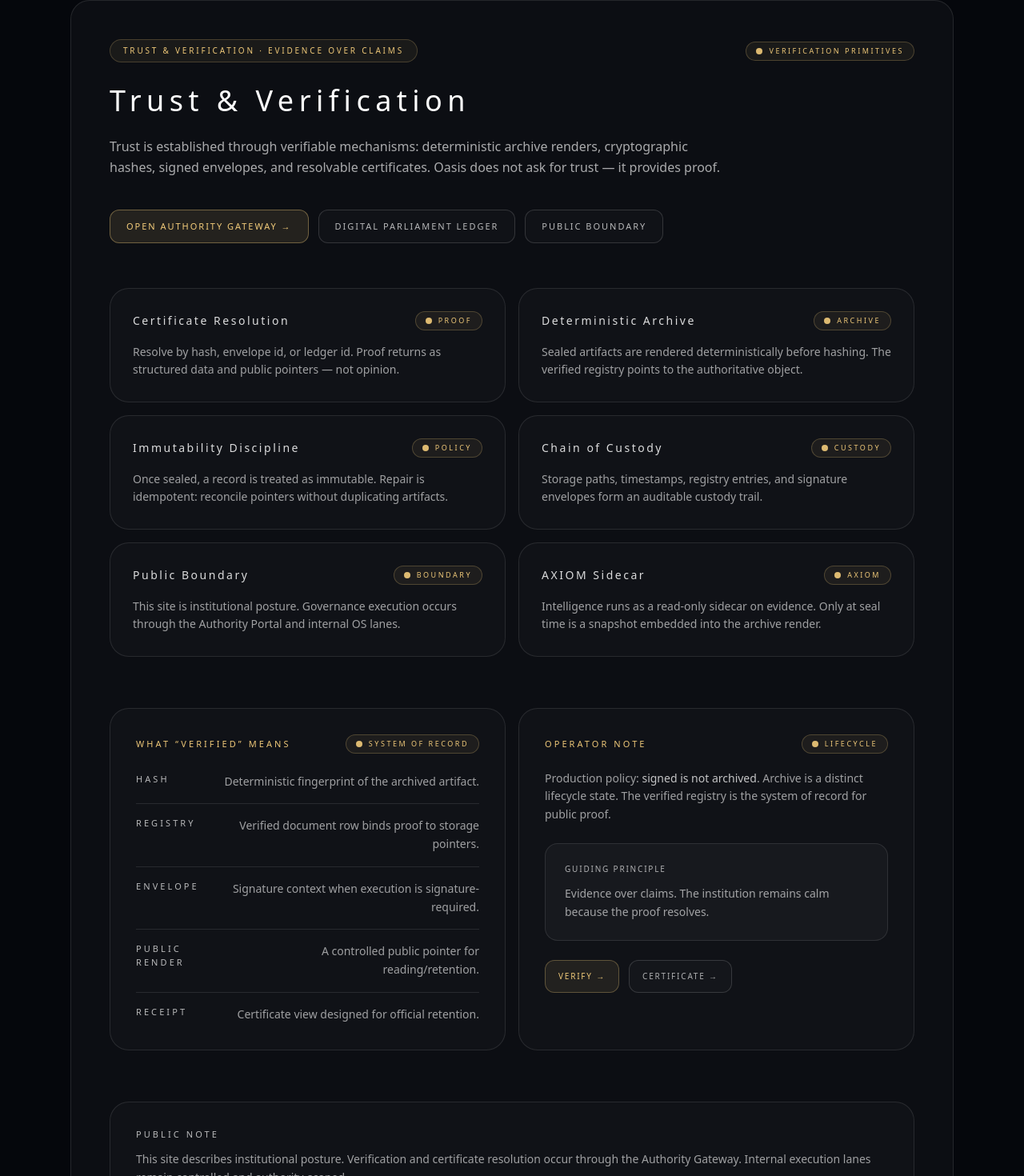
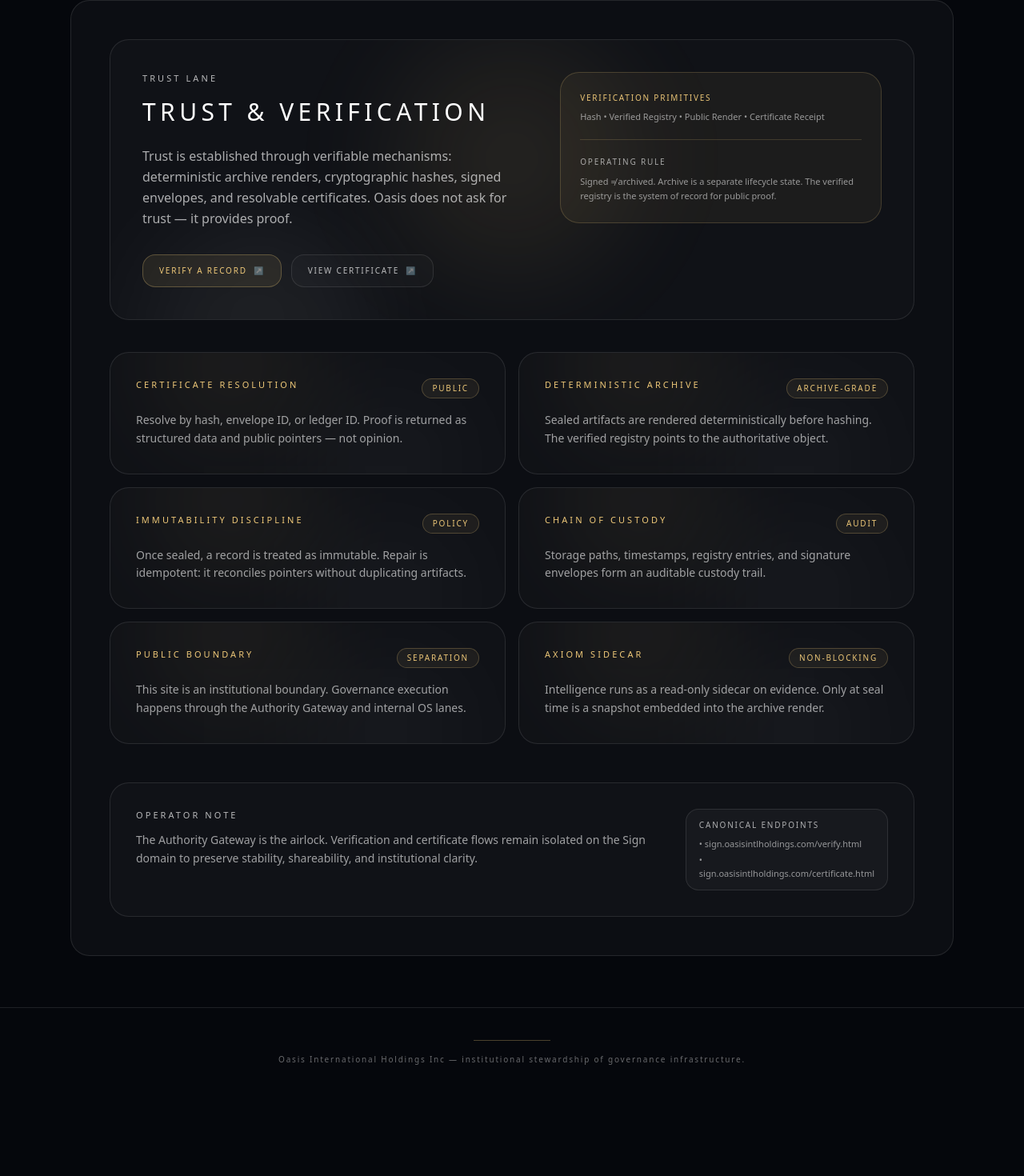
Before and after one commit to oasisinternationalholdingsinc-cyber/oasis-holdings, a Next.js app: page /trust in a window 1280 px wide. Shown: the part 181-1651 px from the top of the page at 80% size. After the commit the page ends 1553 px from the top, so only its background shows below. Built offline with nearby package versions, Linux system fonts and the light colour scheme.

Commit message:
Polish Trust page: emblem depth + ledger-grade panels

```diff
--- a/src/app/trust/page.tsx
+++ b/src/app/trust/page.tsx
@@ -1,268 +1,223 @@
+// src/app/trust/page.tsx
 import InstitutionalFrame from '@/components/InstitutionalFrame';
 import Link from 'next/link';
 
-function Emblem() {
+function Panel({
+  title,
+  body,
+  badge,
+}: {
+  title: string;
+  body: string;
+  badge?: string;
+}) {
   return (
-    <svg
-      aria-hidden
-      viewBox='0 0 600 600'
-      className='pointer-events-none absolute left-1/2 top-6 -z-10 h-[520px] w-[520px] -translate-x-1/2 opacity-[0.18] blur-[0.35px]'
-    >
-      <defs>
-        <radialGradient id='tg' cx='50%' cy='35%' r='70%'>
-          <stop offset='0%' stopColor='rgba(255,214,128,.18)' />
-          <stop offset='55%' stopColor='rgba(255,214,128,.07)' />
-          <stop offset='100%' stopColor='rgba(255,214,128,0)' />
-        </radialGradient>
-      </defs>
+    <div className='relative overflow-hidden rounded-3xl border border-white/10 bg-white/[0.02] p-8'>
+      <div className='pointer-events-none absolute inset-0 opacity-[0.55]'>
+        <div className='absolute -top-24 left-10 h-56 w-56 rounded-full bg-[rgba(255,214,128,.10)] blur-3xl' />
+        <div className='absolute -bottom-24 right-8 h-56 w-56 rounded-full bg-white/[0.06] blur-3xl' />
+      </div>
 
-      <circle cx='300' cy='300' r='210' fill='url(#tg)' />
-      <circle
-        cx='300'
-        cy='300'
-        r='208'
-        fill='none'
-        stroke='rgba(255,214,128,.22)'
-        strokeWidth='1.2'
-      />
-      <circle
-        cx='300'
-        cy='300'
-        r='178'
-        fill='none'
-        stroke='rgba(255,214,128,.16)'
-        strokeWidth='1'
-        strokeDasharray='2 6'
-      />
-      <circle
-        cx='300'
-        cy='300'
-        r='128'
-        fill='none'
-        stroke='rgba(255,214,128,.10)'
-        strokeWidth='1'
-      />
-      {[
-        [300, 70, 300, 98],
-        [300, 502, 300, 530],
-        [70, 300, 98, 300],
-        [502, 300, 530, 300],
-      ].map((d, i) => (
-        <line
-          key={i}
-          x1={d[0]}
-          y1={d[1]}
-          x2={d[2]}
-          y2={d[3]}
-          stroke='rgba(255,214,128,.22)'
-          strokeWidth='1'
-        />
-      ))}
-      <path
-        d='M210 335c18-78 64-125 90-125s72 47 90 125'
-        fill='none'
-        stroke='rgba(255,214,128,.18)'
-        strokeWidth='1.4'
-      />
-      <path
-        d='M230 360h140'
-        fill='none'
-        stroke='rgba(255,214,128,.12)'
-        strokeWidth='1'
-      />
-    </svg>
-  );
-}
+      <div className='relative'>
+        <div className='flex items-start justify-between gap-6'>
+          <div className='text-[11px] tracking-widemax text-[rgba(255,214,128,.92)]'>
+            {title.toUpperCase()}
+          </div>
 
-function GoldChip({ text }: { text: string }) {
-  return (
-    <div className='inline-flex items-center gap-2 rounded-full border border-[rgba(255,214,128,.22)] bg-[rgba(255,214,128,.06)] px-3 py-1'>
-      <span aria-hidden className='h-2 w-2 rounded-full bg-[rgba(255,214,128,.85)]' />
-      <span className='text-[9px] tracking-widemax text-[rgba(255,214,128,.92)]'>
-        {text.toUpperCase()}
-      </span>
+          {badge ? (
+            <div className='rounded-full border border-[rgba(255,214,128,.22)] bg-[rgba(255,214,128,.06)] px-3 py-1 text-[10px] tracking-wideplus text-[rgba(255,214,128,.9)]'>
+              {badge.toUpperCase()}
+            </div>
+          ) : null}
+        </div>
+
+        <div className='mt-4 text-sm text-white/60 leading-relaxed'>{body}</div>
+      </div>
     </div>
   );
 }
 
-function Panel({
-  title,
-  tag,
-  body,
+function PrimaryButton({
+  href,
+  label,
+  external,
 }: {
-  title: string;
-  tag: string;
-  body: string;
+  href: string;
+  label: string;
+  external?: boolean;
 }) {
+  const cls =
+    'inline-flex items-center justify-center rounded-2xl border border-[rgba(255,214,128,.26)] bg-[rgba(255,214,128,.08)] px-5 py-3 text-[10px] tracking-wideplus text-[rgba(255,214,128,.92)] hover:bg-[rgba(255,214,128,.12)] transition';
+  if (external) {
     return (
-    <div className='rounded-3xl border border-white/10 bg-white/[0.02] p-7'>
-      <div className='flex items-center justify-between gap-4'>
-        <div className='text-sm tracking-wideplus text-white/85'>{title}</div>
-        <GoldChip text={tag} />
-      </div>
-      <p className='mt-4 text-sm text-white/60 leading-relaxed'>{body}</p>
-    </div>
+      <a
+        href={href}
+        target='_blank'
+        rel='noreferrer'
+        className={cls}
+      >
+        {label.toUpperCase()} <span className='ml-2 text-white/45'>↗</span>
+      </a>
+    );
+  }
+  return (
+    <Link href={href} className={cls}>
+      {label.toUpperCase()}
+    </Link>
   );
 }
 
-function EvidenceRow({ k, v }: { k: string; v: string }) {
+function GhostButton({
+  href,
+  label,
+  external,
+}: {
+  href: string;
+  label: string;
+  external?: boolean;
+}) {
+  const cls =
+    'inline-flex items-center justify-center rounded-2xl border border-white/10 bg-white/[0.02] px-5 py-3 text-[10px] tracking-wideplus text-white/70 hover:bg-white/[0.04] hover:text-white/85 transition';
+  if (external) {
     return (
-    <div className='flex items-start justify-between gap-6 border-t border-white/10 py-4 first:border-t-0 first:pt-0 last:pb-0'>
-      <div className='text-[11px] tracking-widemax text-white/70'>{k.toUpperCase()}</div>
-      <div className='text-sm text-white/60 text-right leading-relaxed'>{v}</div>
-    </div>
+      <a
+        href={href}
+        target='_blank'
+        rel='noreferrer'
+        className={cls}
+      >
+        {label.toUpperCase()} <span className='ml-2 text-white/45'>↗</span>
+      </a>
+    );
+  }
+  return (
+    <Link href={href} className={cls}>
+      {label.toUpperCase()}
+    </Link>
   );
 }
 
 export default function Trust() {
+  const items: Array<{ t: string; d: string; b?: string }> = [
+    {
+      t: 'Certificate Resolution',
+      d:
+        'Resolve by hash, envelope ID, or ledger ID. Proof is returned as structured data and public pointers — not opinion.',
+      b: 'Public',
+    },
+    {
+      t: 'Deterministic Archive',
+      d:
+        'Sealed artifacts are rendered deterministically before hashing. The verified registry points to the authoritative object.',
+      b: 'Archive-grade',
+    },
+    {
+      t: 'Immutability Discipline',
+      d:
+        'Once sealed, a record is treated as immutable. Repair is idempotent: it reconciles pointers without duplicating artifacts.',
+      b: 'Policy',
+    },
+    {
+      t: 'Chain of Custody',
+      d:
+        'Storage paths, timestamps, registry entries, and signature envelopes form an auditable custody trail.',
+      b: 'Audit',
+    },
+    {
+      t: 'Public Boundary',
+      d:
+        'This site is an institutional boundary. Governance execution happens through the Authority Gateway and internal OS lanes.',
+      b: 'Separation',
+    },
+    {
+      t: 'AXIOM Sidecar',
+      d:
+        'Intelligence runs as a read-only sidecar on evidence. Only at seal time is a snapshot embedded into the archive render.',
+      b: 'Non-blocking',
+    },
+  ];
+
   return (
     <InstitutionalFrame active='/trust'>
-      <section className='relative'>
-        <Emblem />
-
-        <div className='flex flex-wrap items-center justify-between gap-3'>
-          <div className='inline-flex items-center gap-2 rounded-full border border-[rgba(255,214,128,.20)] bg-[rgba(255,214,128,.06)] px-4 py-1.5 text-[10px] tracking-widemax text-[rgba(255,214,128,.92)]'>
-            TRUST & VERIFICATION · EVIDENCE OVER CLAIMS
+      <div className='relative overflow-hidden rounded-3xl border border-white/10 bg-white/[0.02] p-10'>
+        <div className='pointer-events-none absolute inset-0'>
+          <div className='absolute -top-28 left-1/2 h-[520px] w-[520px] -translate-x-1/2 rounded-full bg-[radial-gradient(circle_at_center,rgba(255,214,128,.10),transparent_62%)] blur-2xl' />
+          <div className='absolute -bottom-40 left-10 h-72 w-72 rounded-full bg-white/[0.06] blur-3xl' />
         </div>
 
-          <div className='hidden md:block'>
-            <GoldChip text='VERIFICATION PRIMITIVES' />
+        <div className='relative flex items-start justify-between gap-10'>
+          <div>
+            <div className='text-[11px] tracking-widemax text-white/70'>TRUST LANE</div>
+            <h1 className='mt-4 text-3xl tracking-wideplus'>TRUST & VERIFICATION</h1>
+            <p className='mt-6 max-w-3xl text-white/65 leading-relaxed'>
+              Trust is established through verifiable mechanisms: deterministic archive renders,
+              cryptographic hashes, signed envelopes, and resolvable certificates. Oasis does not
+              ask for trust — it provides proof.
+            </p>
+
+            <div className='mt-8 flex flex-wrap gap-3'>
+              {/* Canonical public proof surfaces */}
+              <PrimaryButton
+                href='https://sign.oasisintlholdings.com/verify.html'
+                label='Verify a record'
+                external
+              />
+              <GhostButton
+                href='https://sign.oasisintlholdings.com/certificate.html'
+                label='View certificate'
+                external
+              />
             </div>
           </div>
 
-        <h1 className='mt-7 text-3xl md:text-4xl tracking-wideplus'>Trust & Verification</h1>
-
-        <p className='mt-6 max-w-3xl text-white/65 leading-relaxed'>
-          Trust is established through verifiable mechanisms: deterministic archive renders,
-          cryptographic hashes, signed envelopes, and resolvable certificates. Oasis does not ask
-          for trust — it provides proof.
-        </p>
-
-        <div className='mt-10 flex flex-wrap gap-3'>
-          <a
-            href='https://portal.oasisintlholdings.com'
-            target='_blank'
-            rel='noreferrer'
-            className='rounded-xl border border-[rgba(255,214,128,.35)] bg-[rgba(255,214,128,.10)] px-5 py-3 text-[11px] tracking-wideplus text-[rgba(255,214,128,.95)] hover:bg-[rgba(255,214,128,.16)]'
-          >
-            OPEN AUTHORITY GATEWAY →
-          </a>
-
-          <Link
-            href='/digital-parliament'
-            className='rounded-xl border border-white/15 bg-white/[0.02] px-5 py-3 text-[11px] tracking-wideplus text-white/70 hover:bg-white/[0.04]'
-          >
-            DIGITAL PARLIAMENT LEDGER
-          </Link>
-
-          <Link
-            href='/authority'
-            className='rounded-xl border border-white/15 bg-white/[0.02] px-5 py-3 text-[11px] tracking-wideplus text-white/70 hover:bg-white/[0.04]'
-          >
-            PUBLIC BOUNDARY
-          </Link>
+          <div className='hidden lg:block'>
+            <div className='rounded-3xl border border-[rgba(255,214,128,.18)] bg-[rgba(255,214,128,.05)] p-6'>
+              <div className='text-[10px] tracking-wideplus text-[rgba(255,214,128,.9)]'>
+                VERIFICATION PRIMITIVES
               </div>
-      </section>
-
-      <section className='mt-14 grid gap-4 md:grid-cols-2'>
-        <Panel
-          title='Certificate Resolution'
-          tag='Proof'
-          body='Resolve by hash, envelope id, or ledger id. Proof returns as structured data and public pointers — not opinion.'
-        />
-        <Panel
-          title='Deterministic Archive'
-          tag='Archive'
-          body='Sealed artifacts are rendered deterministically before hashing. The verified registry points to the authoritative object.'
-        />
-        <Panel
-          title='Immutability Discipline'
-          tag='Policy'
-          body='Once sealed, a record is treated as immutable. Repair is idempotent: reconcile pointers without duplicating artifacts.'
-        />
-        <Panel
-          title='Chain of Custody'
-          tag='Custody'
-          body='Storage paths, timestamps, registry entries, and signature envelopes form an auditable custody trail.'
-        />
-        <Panel
-          title='Public Boundary'
-          tag='Boundary'
-          body='This site is institutional posture. Governance execution occurs through the Authority Portal and internal OS lanes.'
-        />
-        <Panel
-          title='AXIOM Sidecar'
-          tag='AXIOM'
-          body='Intelligence runs as a read-only sidecar on evidence. Only at seal time is a snapshot embedded into the archive render.'
-        />
-      </section>
-
-      <section className='mt-16 grid gap-4 md:grid-cols-2'>
-        <div className='rounded-3xl border border-white/10 bg-white/[0.02] p-8'>
-          <div className='flex items-center justify-between gap-4'>
-            <div className='text-[11px] tracking-widemax text-[rgba(255,214,128,.92)]'>
-              WHAT “VERIFIED” MEANS
-            </div>
-            <GoldChip text='System of record' />
+              <div className='mt-2 text-[11px] text-white/55'>
+                Hash • Verified Registry • Public Render • Certificate Receipt
               </div>
 
-          <div className='mt-6'>
-            <EvidenceRow k='Hash' v='Deterministic fingerprint of the archived artifact.' />
-            <EvidenceRow k='Registry' v='Verified document row binds proof to storage pointers.' />
-            <EvidenceRow k='Envelope' v='Signature context when execution is signature-required.' />
-            <EvidenceRow k='Public Render' v='A controlled public pointer for reading/retention.' />
-            <EvidenceRow k='Receipt' v='Certificate view designed for official retention.' />
+              <div className='mt-5 h-px w-full bg-[rgba(255,214,128,.16)]' />
+
+              <div className='mt-5 text-[10px] tracking-wideplus text-white/60'>
+                OPERATING RULE
+              </div>
+              <div className='mt-2 text-[11px] text-white/55 leading-relaxed'>
+                Signed ≠ archived. Archive is a separate lifecycle state. The verified registry is the
+                system of record for public proof.
+              </div>
+            </div>
+          </div>
         </div>
       </div>
 
-        <div className='rounded-3xl border border-white/10 bg-white/[0.02] p-8'>
-          <div className='flex items-center justify-between gap-4'>
-            <div className='text-[11px] tracking-widemax text-[rgba(255,214,128,.92)]'>
-              OPERATOR NOTE
-            </div>
-            <GoldChip text='Lifecycle' />
+      <div className='mt-10 grid gap-4 md:grid-cols-2'>
+        {items.map((x) => (
+          <Panel key={x.t} title={x.t} body={x.d} badge={x.b} />
+        ))}
       </div>
 
-          <p className='mt-5 text-sm text-white/60 leading-relaxed'>
-            Production policy: <span className='text-white/75'>signed is not archived</span>. Archive is a
-            distinct lifecycle state. The verified registry is the system of record for public proof.
-          </p>
-
-          <div className='mt-6 rounded-2xl border border-white/10 bg-white/[0.03] p-6'>
-            <div className='text-[10px] tracking-wideplus text-white/65'>GUIDING PRINCIPLE</div>
+      <div className='mt-12 rounded-3xl border border-white/10 bg-white/[0.02] p-8'>
+        <div className='flex items-start justify-between gap-8'>
+          <div>
+            <div className='text-[11px] tracking-widemax text-white/70'>OPERATOR NOTE</div>
             <div className='mt-3 text-sm text-white/60 leading-relaxed'>
-              Evidence over claims. The institution remains calm because the proof resolves.
+              The Authority Gateway is the airlock. Verification and certificate flows remain isolated
+              on the Sign domain to preserve stability, shareability, and institutional clarity.
             </div>
           </div>
 
-          <div className='mt-6 flex flex-wrap gap-3'>
-            <a
-              href='https://portal.oasisintlholdings.com/verify'
-              target='_blank'
-              rel='noreferrer'
-              className='rounded-xl border border-[rgba(255,214,128,.28)] bg-[rgba(255,214,128,.08)] px-4 py-3 text-[10px] tracking-wideplus text-[rgba(255,214,128,.92)] hover:bg-[rgba(255,214,128,.14)]'
-            >
-              VERIFY →
-            </a>
-            <a
-              href='https://portal.oasisintlholdings.com/certificate'
-              target='_blank'
-              rel='noreferrer'
-              className='rounded-xl border border-white/15 bg-white/[0.02] px-4 py-3 text-[10px] tracking-wideplus text-white/65 hover:bg-white/[0.04]'
-            >
-              CERTIFICATE →
-            </a>
+          <div className='hidden md:block rounded-2xl border border-white/10 bg-white/[0.03] px-4 py-3'>
+            <div className='text-[10px] tracking-wideplus text-white/65'>CANONICAL ENDPOINTS</div>
+            <div className='mt-2 space-y-1 text-[11px] text-white/55'>
+              <div>• sign.oasisintlholdings.com/verify.html</div>
+              <div>• sign.oasisintlholdings.com/certificate.html</div>
             </div>
           </div>
-      </section>
-
-      <section className='mt-16 rounded-3xl border border-white/10 bg-white/[0.02] p-8'>
-        <div className='text-[11px] tracking-widemax text-white/70'>PUBLIC NOTE</div>
-        <p className='mt-3 text-sm text-white/60 leading-relaxed'>
-          This site describes institutional posture. Verification and certificate resolution occur through the
-          Authority Gateway. Internal execution lanes remain controlled and authority-scoped.
-        </p>
-      </section>
+        </div>
+      </div>
     </InstitutionalFrame>
   );
 }
```
Lines whose indentation alone changed are shown as unchanged.
